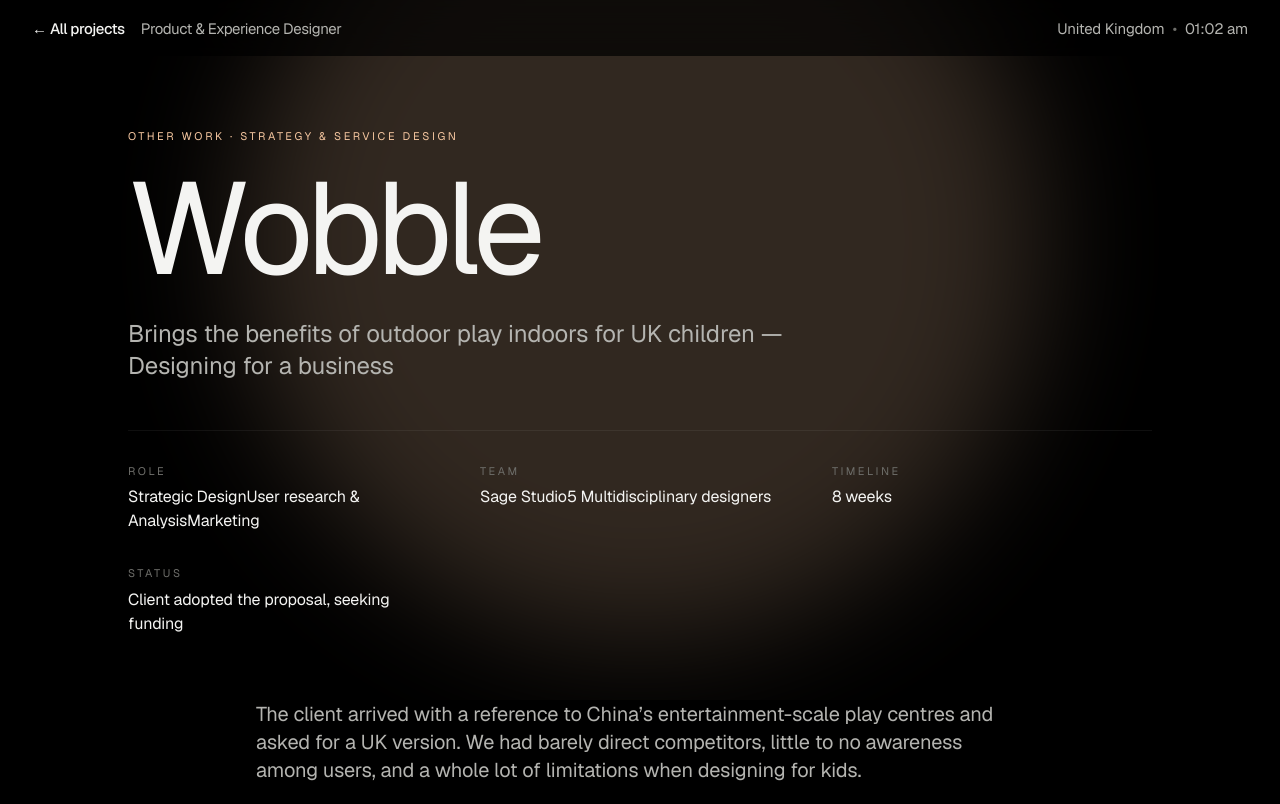
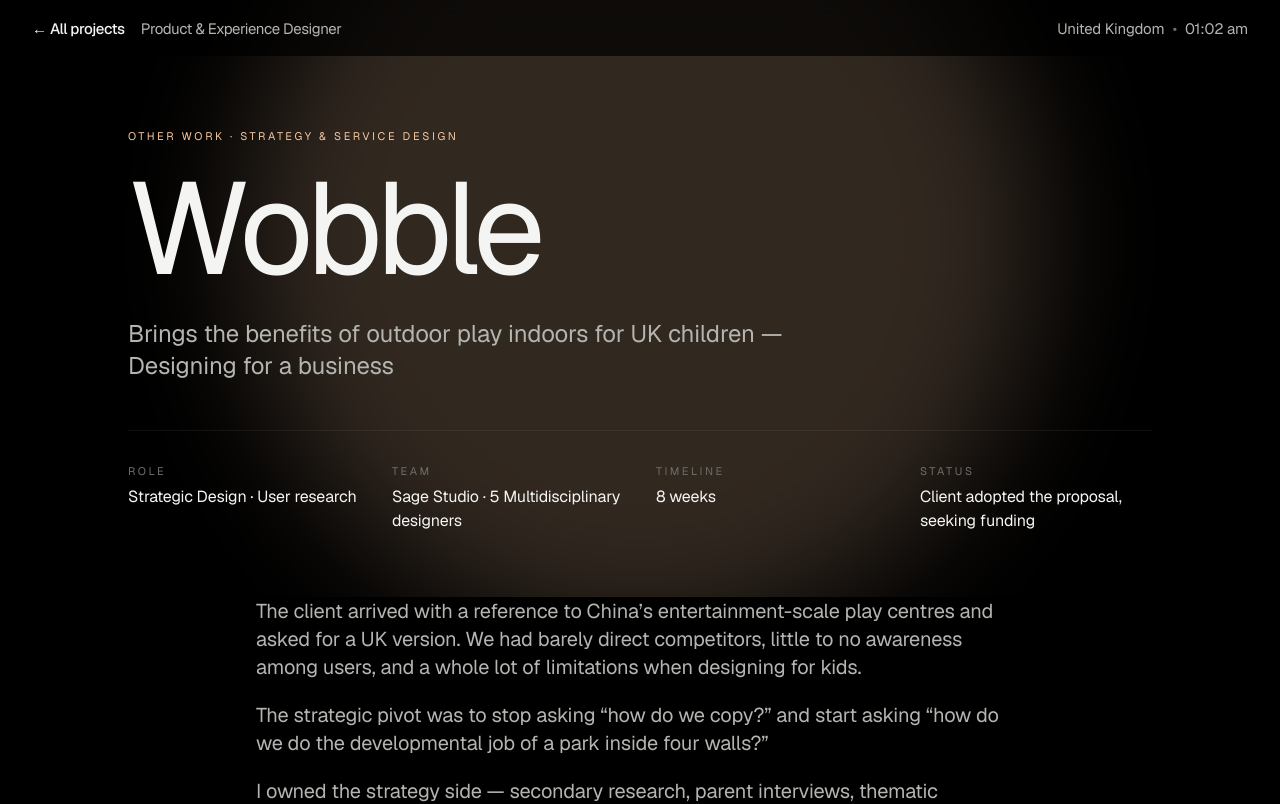
Before and after one commit to nandiniipillai/Portfolio, a Next.js app: page /work/wobble in a window 1280 px wide. Shown: the top 804 px of the page. Built offline with nearby package versions, Linux system fonts and the light colour scheme.

Commit message:
Wobble: meta in one row, BriefPage handles 4-col grid and array values

```diff
--- a/app/work/wobble/page.jsx
+++ b/app/work/wobble/page.jsx
@@ -41,7 +41,7 @@ export default function WobblePage() {
       category="Strategy & Service Design"
       accent={ACCENT}
       meta={[
-        ['Role', ['Strategic Design', 'User research & Analysis', 'Marketing']],
+        ['Role', ['Strategic Design', 'User research']],
         ['Team', ['Sage Studio', '5 Multidisciplinary designers']],
         ['Timeline', '8 weeks'],
         ['Status', 'Client adopted the proposal, seeking funding'],
--- a/components/BriefPage.jsx
+++ b/components/BriefPage.jsx
@@ -42,11 +42,13 @@ export default function BriefPage({
             )}
             {meta.length > 0 && (
               <ScrollReveal>
-                <dl className="mt-12 grid grid-cols-2 md:grid-cols-3 gap-6 md:gap-8 border-t border-white/[0.06] pt-8">
+                <dl className={`mt-12 grid grid-cols-2 ${meta.length === 4 ? 'md:grid-cols-4' : 'md:grid-cols-3'} gap-6 md:gap-8 border-t border-white/[0.06] pt-8`}>
                   {meta.map(([label, value], i) => (
                     <div key={i}>
                       <dt className="text-[11px] tracking-[0.24em] uppercase text-ash mb-1.5">{label}</dt>
-                      <dd className="text-silver text-sm md:text-base">{value}</dd>
+                      <dd className="text-silver text-sm md:text-base">
+                        {Array.isArray(value) ? value.join(' · ') : value}
+                      </dd>
                     </div>
                   ))}
                 </dl>
```
